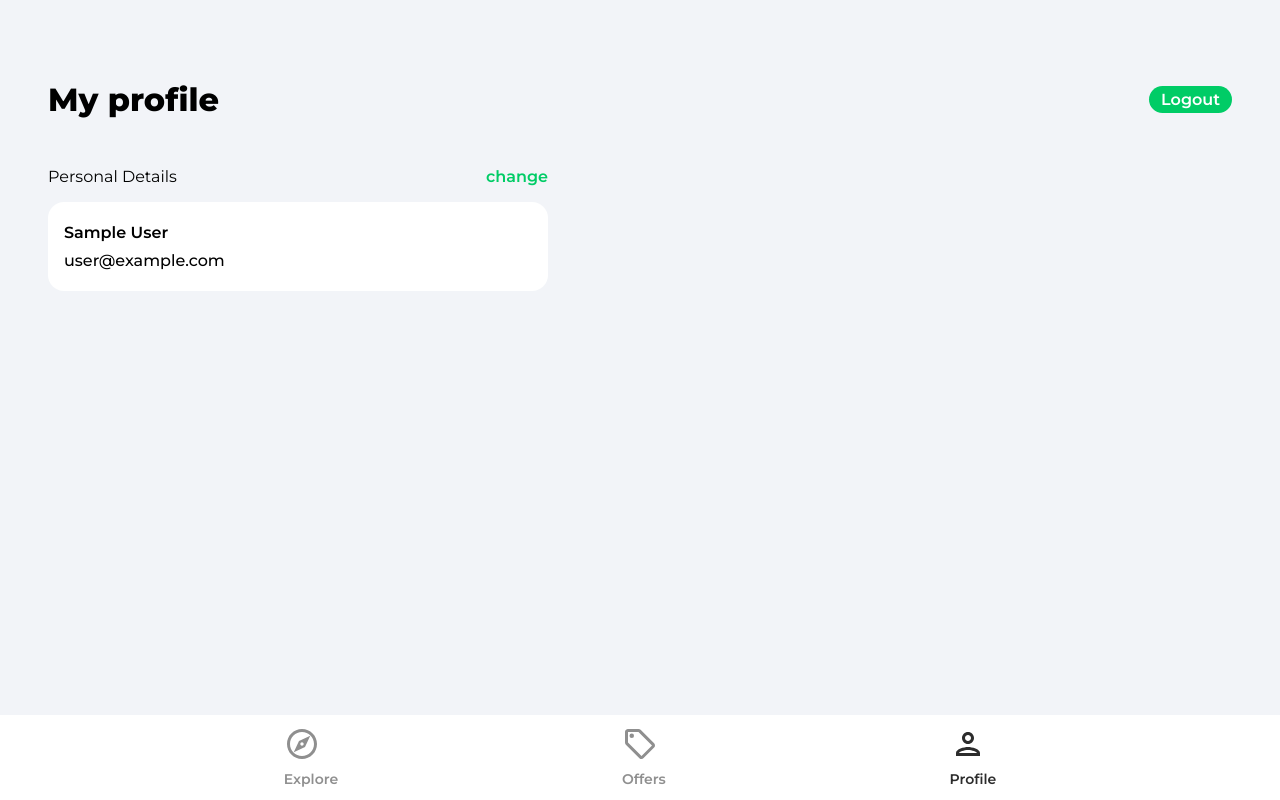
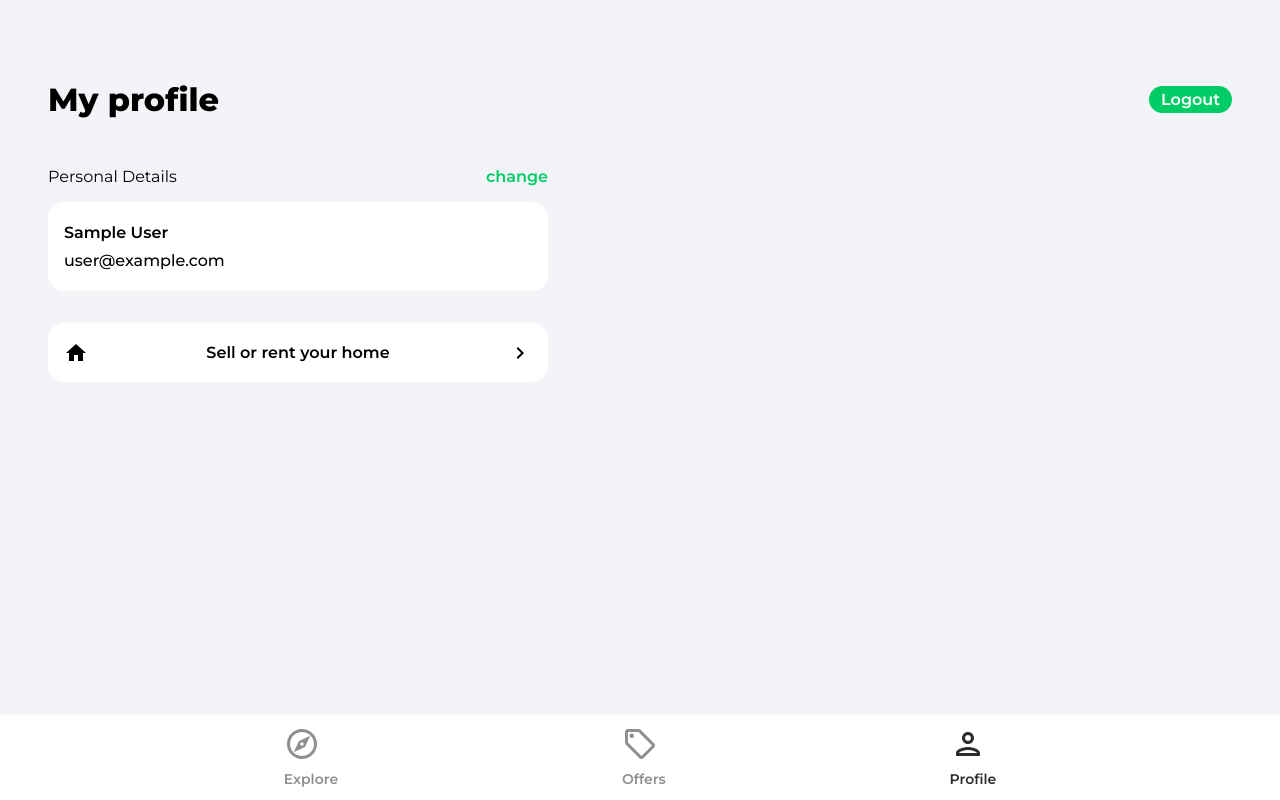
Before and after one commit to Sevil-h/house-marketplace-react, a React (Create React App) app: page /profile in a window 1280 px wide. Built offline with nearby package versions, Linux system fonts and the light colour scheme; no server answers; sample sign-in values are in the browser's storage.

Commit message:
added button to profile page

```diff
--- a/src/App.js
+++ b/src/App.js
@@ -10,6 +10,7 @@ import SignUp from "./pages/SignUp";
 import Navbar from "./components/Navbar";
 import PrivateRoute from "./components/PrivateRoute";
 import Category from "./pages/Category";
+import CreateListing from "./pages/CreateListing";
 
 function App() {
   return (
@@ -26,6 +27,7 @@ function App() {
           </Route>
           <Route path="/signin" element={<SignIn />} />
           <Route path="/signup" element={<SignUp />} />
+          <Route path="/create-listing" element={<CreateListing />} />
         </Routes>
         <Navbar />
       </Router>
--- /dev/null
+++ b/src/pages/CreateListing.jsx
@@ -0,0 +1,7 @@
+import React from "react";
+
+function CreateListing() {
+  return <div>CreateListing</div>;
+}
+
+export default CreateListing;
--- a/src/pages/Profile.jsx
+++ b/src/pages/Profile.jsx
@@ -4,6 +4,8 @@ import { getAuth, updateProfile } from "firebase/auth";
 import { doc, updateDoc } from "firebase/firestore";
 import { db } from "../firebase.config";
 import { toast } from "react-toastify";
+import arrowRight from "../assets/svg/keyboardArrowRightIcon.svg";
+import homeIcon from "../assets/svg/homeIcon.svg";
 
 function Profile() {
   const auth = getAuth();
@@ -93,6 +95,12 @@ function Profile() {
             />
           </form>
         </div>
+
+        <Link to="/create-listing" className="createListing">
+          <img src={homeIcon} alt="home" />
+          <p>Sell or rent your home</p>
+          <img src={arrowRight} alt="arrow right" />
+        </Link>
       </main>
     </div>
   );
```
